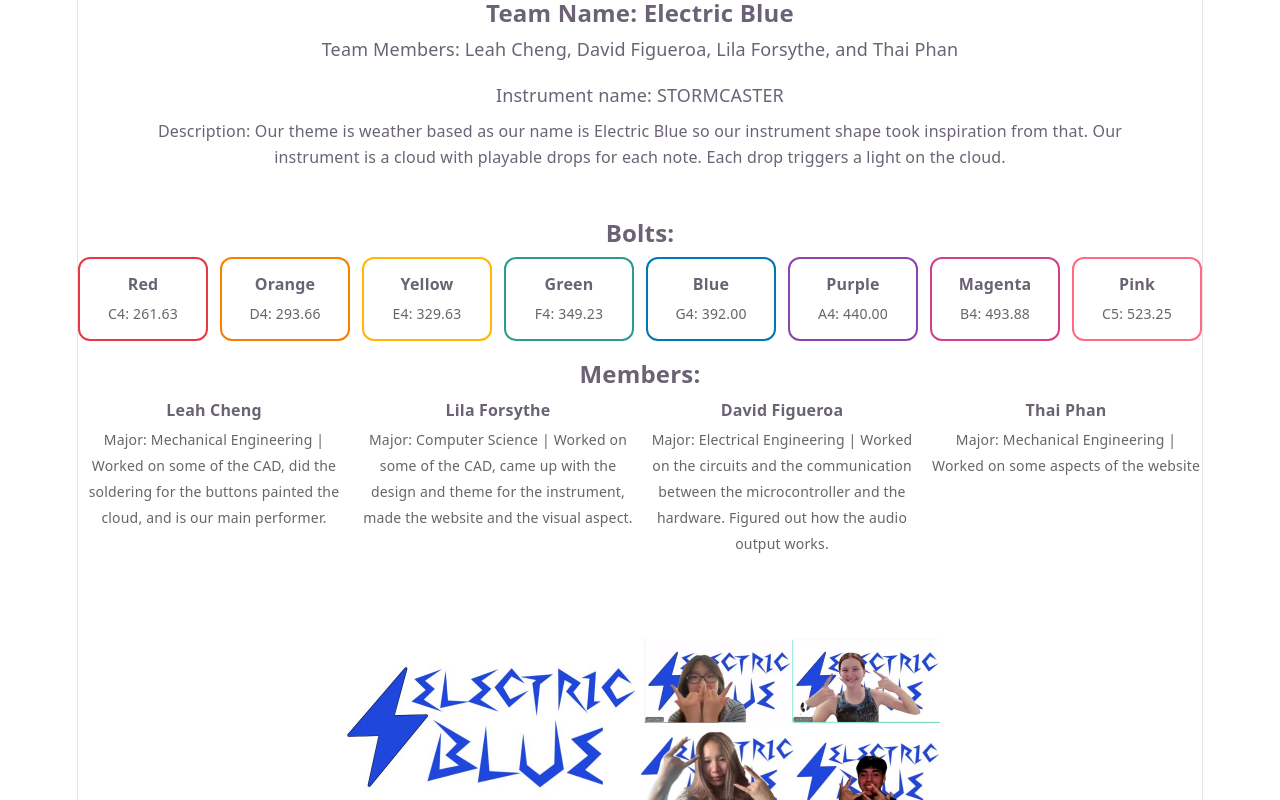
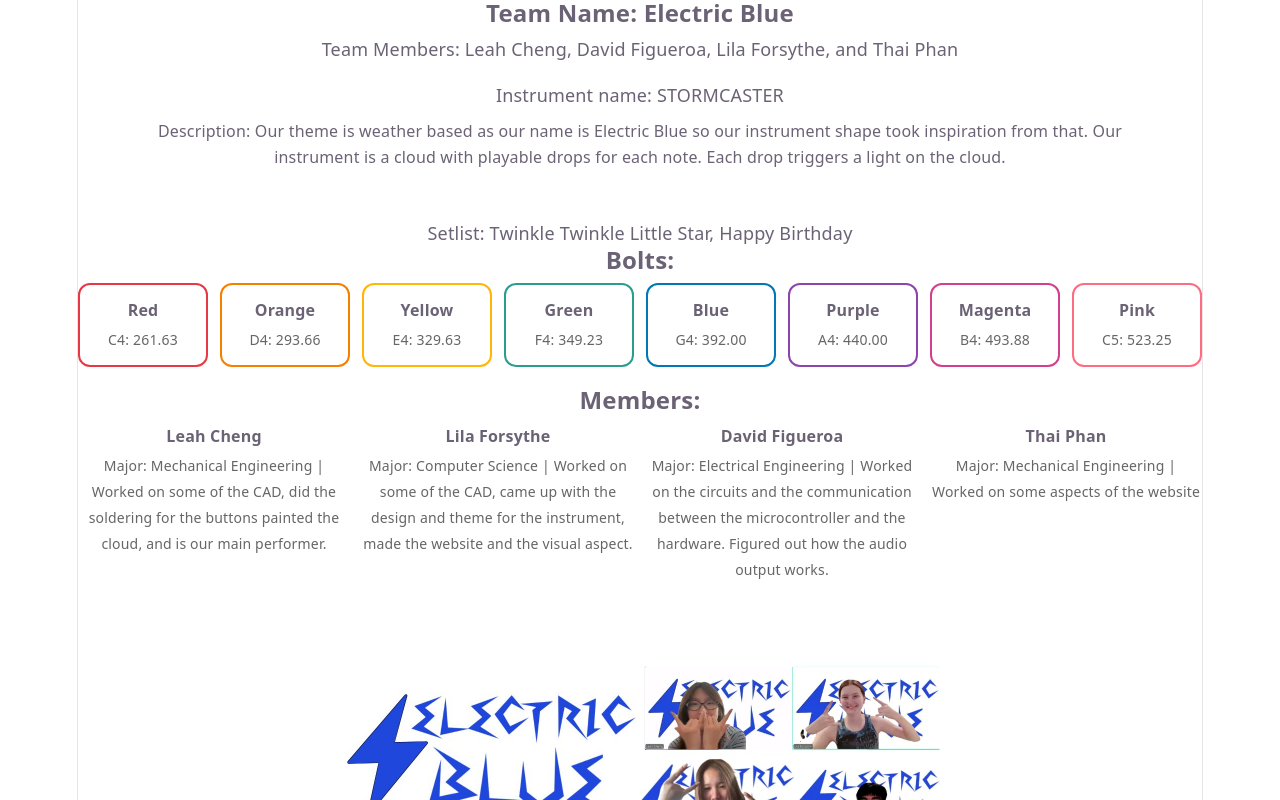
Before and after one commit to LilaForsythe/Hack_ElectricBlue_Summer2026, a React (Vite) app in the folder websockets-examples/websockets/client/: page / in a window 1280 px wide. Shown: the top 800 px of the page. Built offline with nearby package versions, Linux system fonts and the light colour scheme; no server answers.

Commit message:
adding setlist

```diff
--- a/websockets-examples/websockets/client/src/App.jsx
+++ b/websockets-examples/websockets/client/src/App.jsx
@@ -146,6 +146,9 @@ function App() {
           Description: Our theme is weather based as our name is Electric Blue so our instrument shape took inspiration from that.
           Our instrument is a cloud with playable drops for each note. Each drop triggers a light on the cloud.
         </p>
+        <p>
+          Setlist: Twinkle Twinkle Little Star, Happy Birthday
+        </p>
         <p style={{ fontSize: '24px', fontWeight: 'bold', marginBottom: '10px' }}>
           Bolts:
         </p>
```
